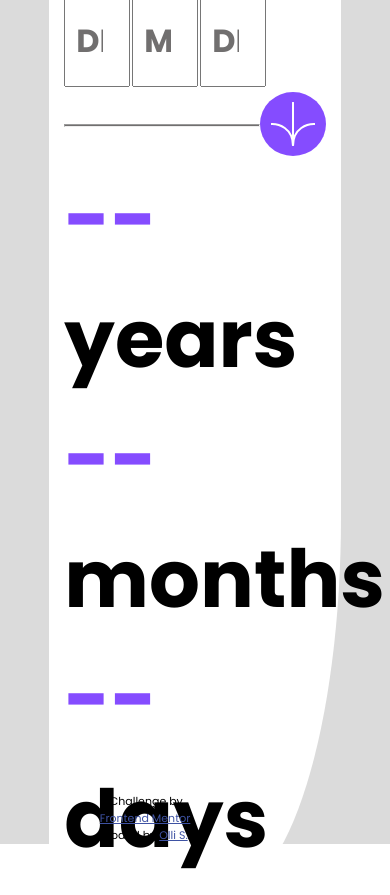
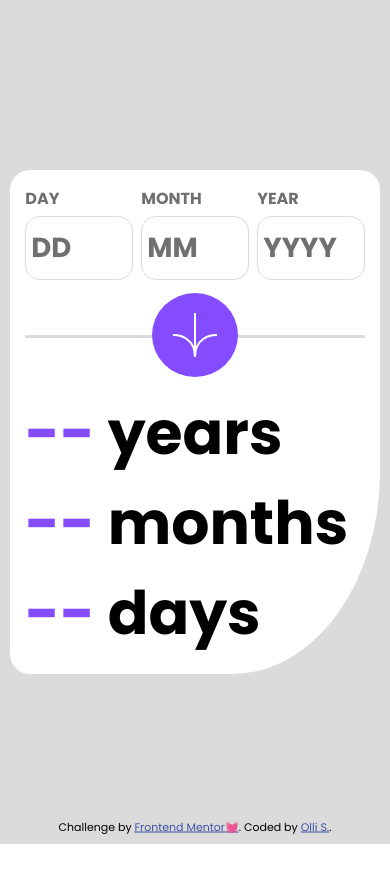
Before and after one commit to oschwill/age-calculator, a React (Vite) app: page / in a window 390 px wide. After the commit the page ends 844 px from the top, so only its background shows below. Built offline with nearby package versions, Linux system fonts and the light colour scheme.

Commit message:
age calculation and mobile design

```diff
--- a/src/assets/components/footer/Attribution.css
+++ b/src/assets/components/footer/Attribution.css
@@ -1,10 +1,11 @@
 .attribution {
-  width: 25%;
+  width: 300px;
   font-size: 11px;
   text-align: center;
   position: fixed;
   bottom: 0;
-  margin: 0 25vw;
+  left: 50%;
+  transform: translate(-50%, -50%);
 }
 
 .attribution a {
--- a/src/assets/components/footer/Attribution.jsx
+++ b/src/assets/components/footer/Attribution.jsx
@@ -6,7 +6,7 @@ const Attribution = () => {
       <div className="attribution">
         Challenge by{' '}
         <a href="https://www.frontendmentor.io?ref=challenge" target="_blank" rel="noreferrer">
-          Frontend Mentor
+          Frontend Mentor💓
         </a>
         . Coded by <a href="#">Olli S.</a>.
       </div>
--- a/src/assets/components/main/InputFields.css
+++ b/src/assets/components/main/InputFields.css
@@ -28,11 +28,15 @@
 }
 
 .form .inner-form div input {
+  border: none;
+
+  border: 1px solid var(--border-color-secondary);
   font-family: PoppinsBold, Arial, Helvetica, sans-serif;
   font-size: 3.2rem;
   padding: 20px 10px;
   width: 100%;
   cursor: pointer;
+  border-radius: 15px;
 }
 
 .form .inner-form div input:hover,
@@ -53,7 +57,7 @@
 
 .form .submit button img {
   cursor: pointer;
-  padding: 10px;
+  padding: 20px;
   background-color: var(--font-color-secondary);
   border-radius: 50%;
 }
@@ -63,7 +67,8 @@
 }
 
 .form .submit hr {
-  background-color: var(--font-color-primary);
+  border: none;
+  background-color: var(--border-color-secondary);
   width: 100%;
   height: 3px;
 }
--- a/src/assets/components/main/InputFields.jsx
+++ b/src/assets/components/main/InputFields.jsx
@@ -33,8 +33,11 @@ const InputFields = ({ birthDate, onSetBirthDate, onSetOutputAge }) => {
 
   const handleSetOutputAge = (e) => {
     e.preventDefault();
+
     // Reset ErrorHandler
     setErrorHandling(defaultErrorHandlingObj);
+    isValid = true;
+    isEmpty = false;
 
     // check if empty
     if (birthDate.day === '' || birthDate.month === '' || birthDate.year === '') {
@@ -69,17 +72,13 @@ const InputFields = ({ birthDate, onSetBirthDate, onSetOutputAge }) => {
     }
 
     if (!isValid || isEmpty) {
-      isValid = !isValid;
-      isEmpty = !isEmpty;
       return;
     }
 
     // Calculate Age
-    // const outPutAge = calculateAge(birthDate.year, birthDate.month, birthDate.day, currentDate);
-    const outPutAge = calculateAge(date.getTime(), currentDate.getTime());
+    const outPutAge = calculateAge(date, currentDate);
 
     // Set Output
-    console.log(outPutAge);
     onSetOutputAge(outPutAge);
   };
 
@@ -135,7 +134,7 @@ const InputFields = ({ birthDate, onSetBirthDate, onSetOutputAge }) => {
           <input
             type="number"
             min="1"
-            placeholder="DD"
+            placeholder="YYYY"
             id="year"
             value={birthDate.year}
             onChange={(e) => {
--- a/src/assets/components/main/MainBox.css
+++ b/src/assets/components/main/MainBox.css
@@ -9,7 +9,7 @@ main {
 
 .wrapper {
   background-color: var(--box-background-color);
-  width: 75%;
+  width: 65%;
   padding: 4%;
   display: flex;
   flex-direction: column;
--- a/src/assets/components/main/OutputField.jsx
+++ b/src/assets/components/main/OutputField.jsx
@@ -8,13 +8,13 @@ const OutputField = ({ outputAge }) => {
     <div className="output">
       <div className="bottom">
         <p>
-          <span className="output-var-color">{outputAge.years}</span>years
+          <span className="output-var-color">{outputAge.years}</span> years
         </p>
         <p>
-          <span className="output-var-color">{outputAge.months}</span>months
+          <span className="output-var-color">{outputAge.months}</span> months
         </p>
         <p>
-          <span className="output-var-color">{outputAge.days}</span>days
+          <span className="output-var-color">{outputAge.days}</span> days
         </p>
       </div>
     </div>
--- a/src/assets/logic/Calculator.js
+++ b/src/assets/logic/Calculator.js
@@ -1,23 +1,21 @@
-// export const calculateAge = (_inputYear, _inputMonth, _inputDay, _currentDate) => {
-export const calculateAge = (_inputDate, _currentDate) => {
-  // const currentYear = _currentDate.getFullYear();
-  // const currentmonth = _currentDate.getMonth() + 1;
-  // const currentday = _currentDate.getDate();
+const MaxDays = [31, 30, 31, 30, 31, 30, 31, 31, 30, 31, 30, 31];
 
-  // const years = currentYear - _inputYear;
-  // const months = currentmonth - _inputMonth;
-  // const days = currentday - _inputDay;
-  let calcTimeStamp = _currentDate - _inputDate;
+export const calculateAge = (_birthDate, _currentDate) => {
+  let age_dt = new Date(Date.now() - _birthDate.getTime());
 
-  let newDateTime = new Date(calcTimeStamp);
+  let years = Math.abs(age_dt.getUTCFullYear() - 1970);
+  let months = Math.abs(age_dt.getUTCMonth());
+  let days = 0;
 
-  console.log(newDateTime.getFullYear());
+  if (_birthDate.getDate() <= _currentDate.getDate()) {
+    days = _currentDate.getDate() - _birthDate.getDate();
+  } else {
+    days = MaxDays[_birthDate.getMonth()] + _currentDate.getDate() - _birthDate.getDate();
+  }
 
-  // console.log(_inputDate.getTime());
-  // console.log(_inputDate);
-  // return {
-  //   years,
-  //   months,
-  //   days,
-  // };
+  return {
+    years,
+    months,
+    days,
+  };
 };
--- a/src/index.css
+++ b/src/index.css
@@ -21,6 +21,7 @@
   --font-color-tertiary: hsl(0, 0%, 8%);
   --font-error-color: hsl(0, 100%, 67%);
   --border-color: hsl(0, 0%, 94%);
+  --border-color-secondary: hsl(0, 0%, 86%);
 }
 
 * {
@@ -33,3 +34,45 @@ html {
   font-size: 62.5%;
   font-family: Poppins, Arial, Helvetica, sans-serif;
 }
+
+/* MEDIA QUERIES */
+
+@media (max-width: 768px) {
+  main .wrapper {
+    width: 95%;
+  }
+
+  main .wrapper .output .bottom {
+    font-size: 6rem;
+  }
+
+  .form {
+    margin-bottom: 50px;
+  }
+
+  .form .inner-form {
+    gap: 2.5%;
+    margin-bottom: 15%;
+  }
+
+  .form .inner-form div input {
+    padding: 10px 5px;
+    font-size: 2.75rem;
+  }
+
+  .form .inner-form .day,
+  .form .inner-form .month,
+  .form .inner-form .year {
+    width: 100%;
+  }
+
+  .form .submit {
+    position: relative;
+  }
+
+  .form .submit button {
+    position: absolute;
+    left: 50%;
+    transform: translate(-50%, 0);
+  }
+}
```
